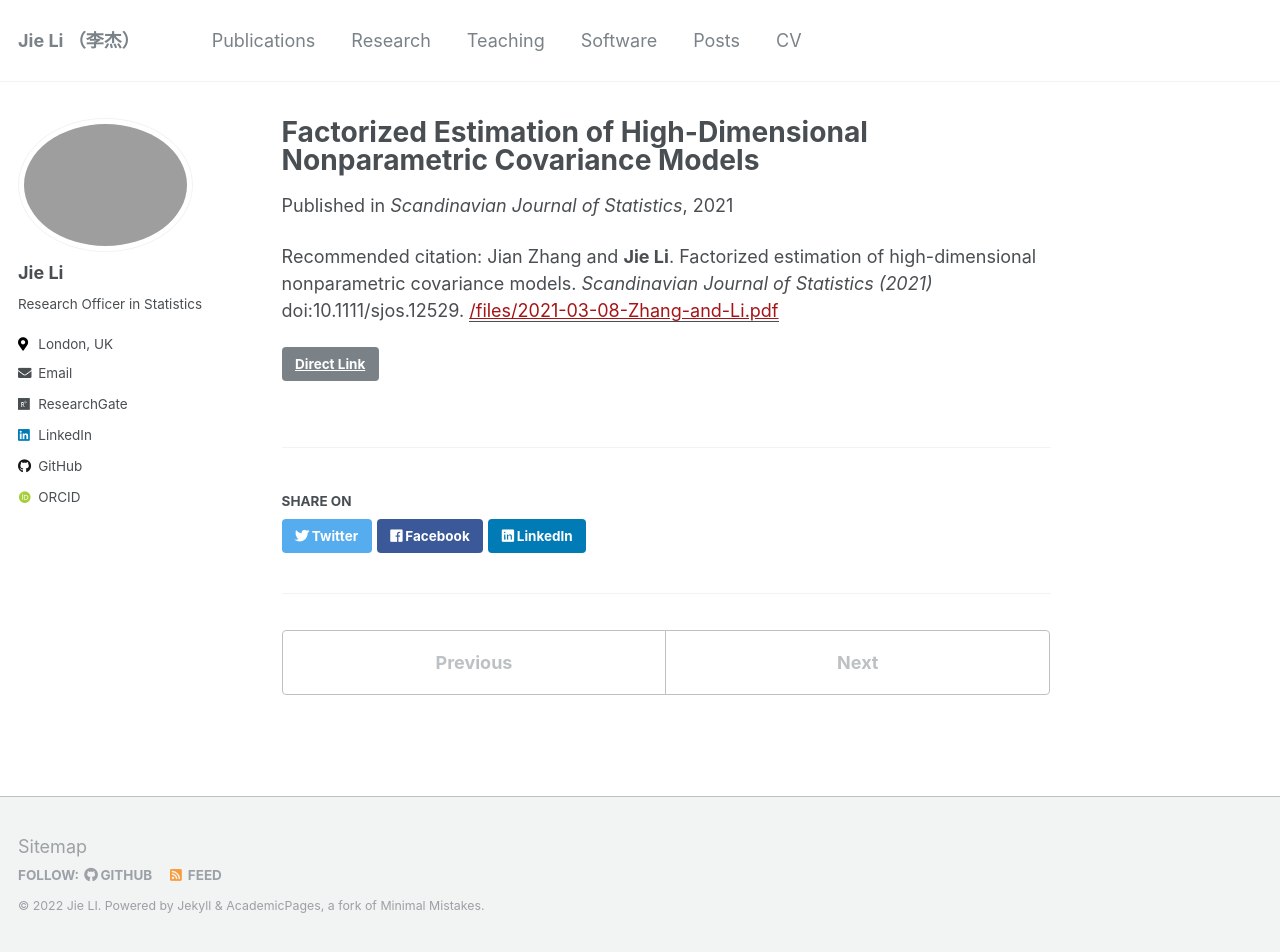
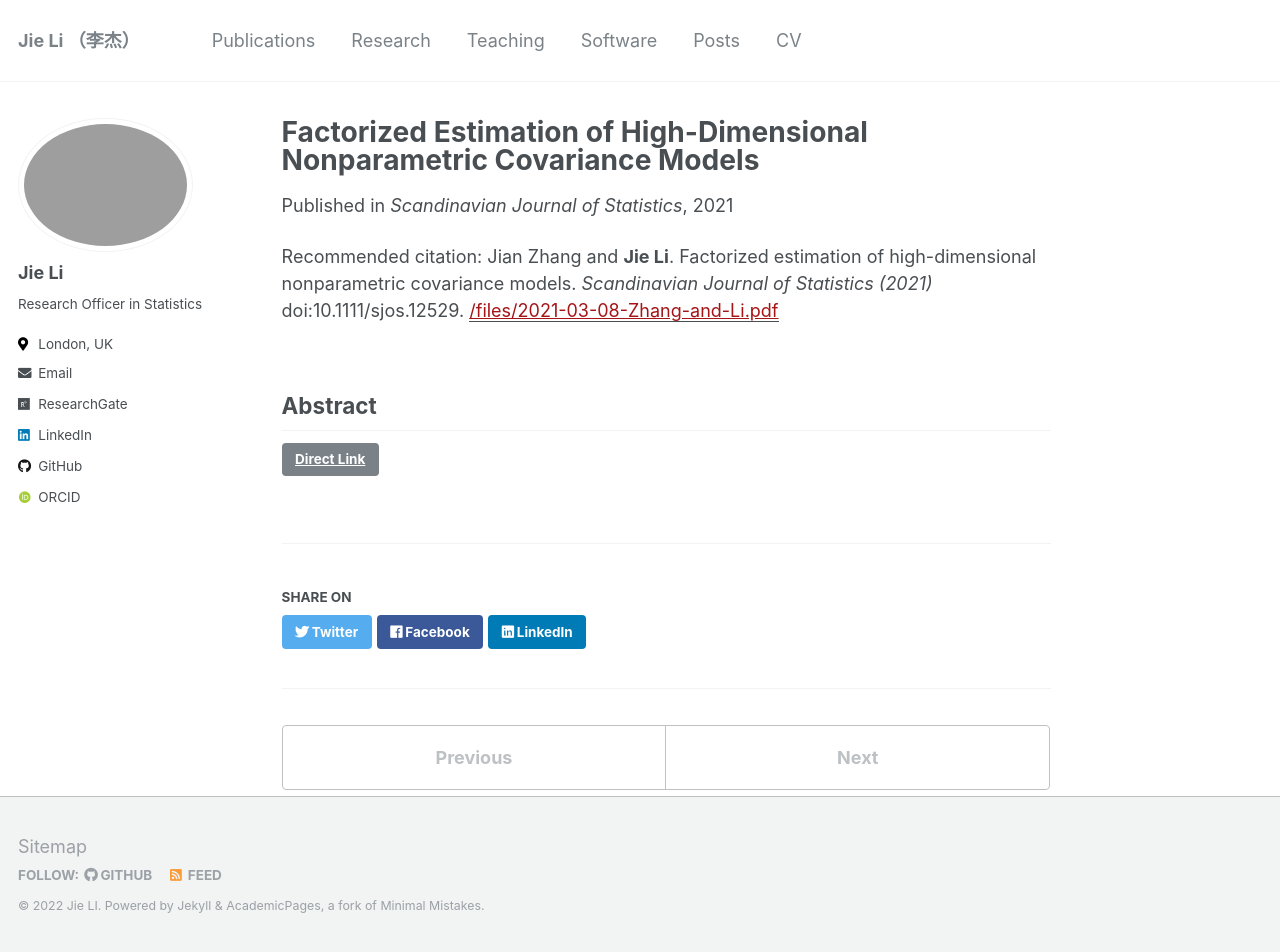
Before and after one commit to Jieli12/oldJieli12.github.io, a Jekyll site: the page built from _publications/2021-03-08-Zhang-and-Li.md, in a window 1280 px wide and 952 px high. Built offline with Jekyll 4.4.1, drawn with Linux system fonts in a browser that asks for light colours; some web fonts are replaced.

Commit message:
add abstract

```diff
--- a/_publications/2021-03-08-Zhang-and-Li.md
+++ b/_publications/2021-03-08-Zhang-and-Li.md
@@ -9,3 +9,5 @@ link: 'https://doi.org/10.1111/sjos.12529'
 github: 'https://github.com/Jieli12'
 citation: 'Jian Zhang and <b>Jie Li</b>. Factorized estimation of high-dimensional nonparametric covariance models. <i>Scandinavian Journal of Statistics (2021)</i> doi:10.1111/sjos.12529.'
 ---
+
+## Abstract
```
